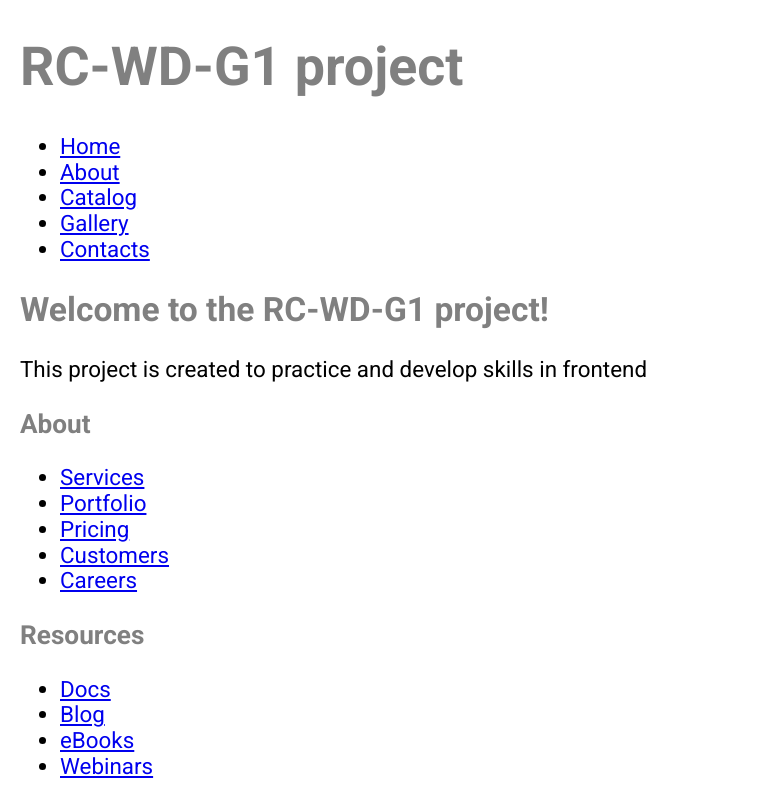
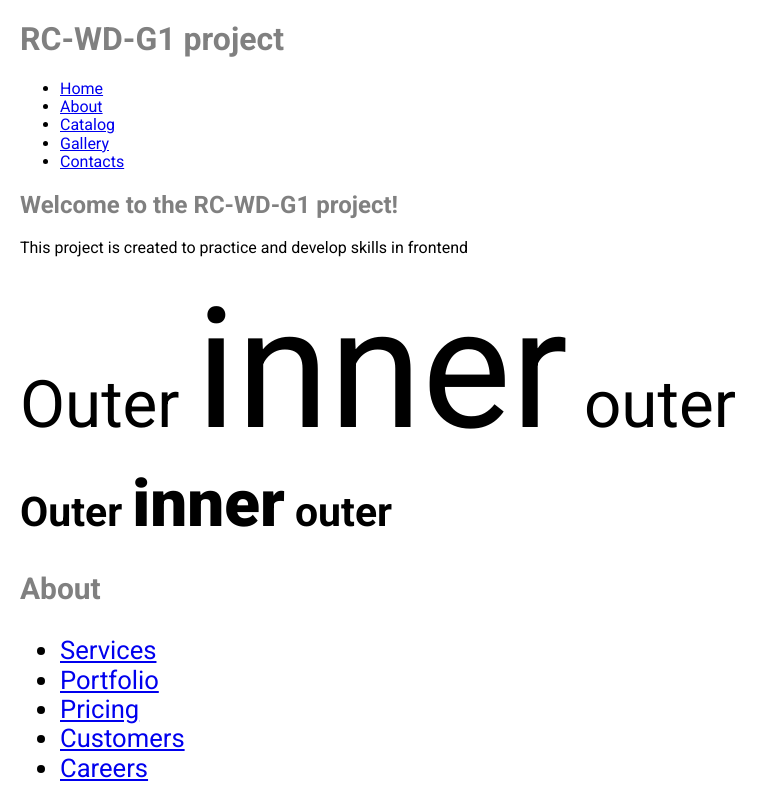
Before and after one commit to Alex-Jane19/RC-WD-G1, a plain HTML site: page index.html in a window 1280 px wide. Shown: the top 800 px of the page, without its empty margins (0-778 px from the left). Drawn offline with nearby package versions, Linux system fonts and the light colour scheme.

Commit message:
6.3-6.4 lesson task - div and span font-sizes

```diff
--- a/css/main.css
+++ b/css/main.css
@@ -3,7 +3,7 @@ body {
     padding: 0;
     font-family: "Roboto", sans-serif;
     font-style: normal;
-    font-size: 140%;
+    font-size: 16px;
 }
 
 header, nav, main, footer {
@@ -13,6 +13,15 @@ header, nav, main, footer {
 h1, h2, h3 {
     color: grey;
 }
-h1 {
-    font-size: 240%;
+
+div {
+    font-size: 1.6em;
 }
+
+span {
+    font-size: 2.56em;
+}
+
+strong {
+    font-size: 1.6em;
+}
--- a/index.html
+++ b/index.html
@@ -31,6 +31,14 @@
             <h2>Welcome to the RC-WD-G1 project!</h2>
             <p>This project is created to practice and develop skills in frontend</p>
         </section>
+
+        <div>
+            <span>Outer <span>inner</span> outer</span>
+        </div>
+
+        <div>
+            <strong>Outer <strong>inner</strong> outer</strong>
+        </div>
     </main>
 
     <footer>
```
